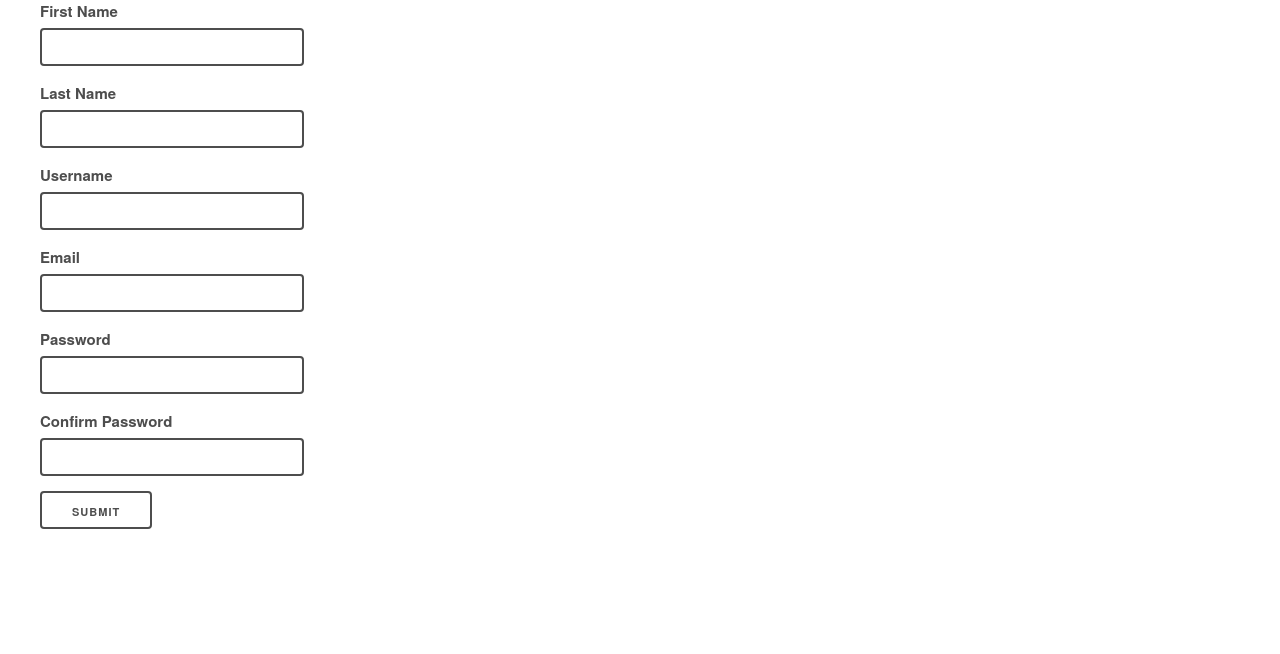
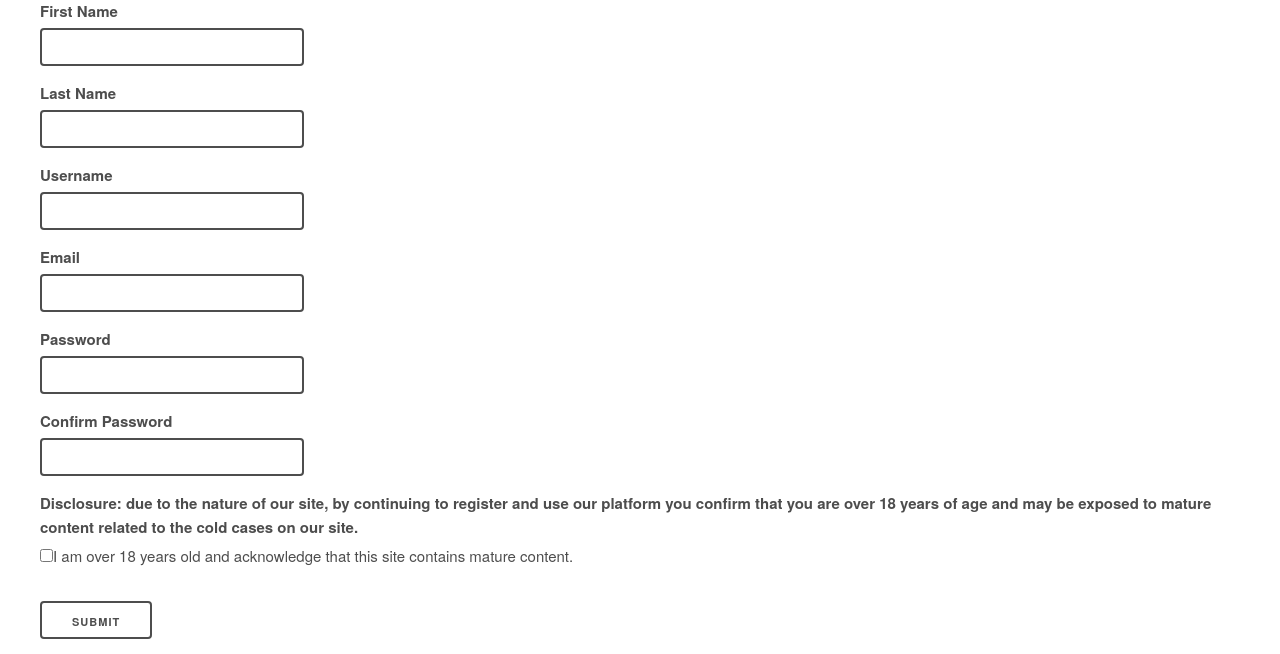
Before and after one commit to jamakick/MapWebApp, a PHP site: page /users/registerForm.php in a window 1280 px wide. Shown: the part 195-849 px from the top of the page. Before the commit the page ends 724 px from the top, so only its background shows below. Run offline with PHP 8.4, Linux system fonts and the light colour scheme.

Commit message:
Added disclaimer

```diff
--- a/app/users/registerForm.php
+++ b/app/users/registerForm.php
@@ -23,6 +23,7 @@ if (isset($_SESSION['username'])) {
 		<!--[if lte IE 9]>
 			<p class="browserupgrade">You are using an <strong>outdated</strong> browser. Please <a href="https://browsehappy.com/">upgrade your browser</a> to improve your experience and security.</p>
 		<![endif]-->
+
 	</head>
 
 	<body>
@@ -68,7 +69,9 @@ if (isset($_SESSION['username'])) {
 		<div class="row">
 					<div class="three columns"><label for="confirmPass">Confirm Password</label><input class="u-full-width" type="password" name="confirmPass" required></div>
 		</div>
-
+		<div class="row">
+					<div><label for="disclaimer">Disclosure: due to the nature of our site, by continuing to register and use our platform you confirm that you are over 18 years of age and may be exposed to mature content related to the cold cases on our site.</label><input type="checkbox" name="disclaimer" value="confirm" required>I am over 18 years old and acknowledge that this site contains mature content.</div> <br>
+		</div>
 	<div class="response">
 
 		<?php
```
